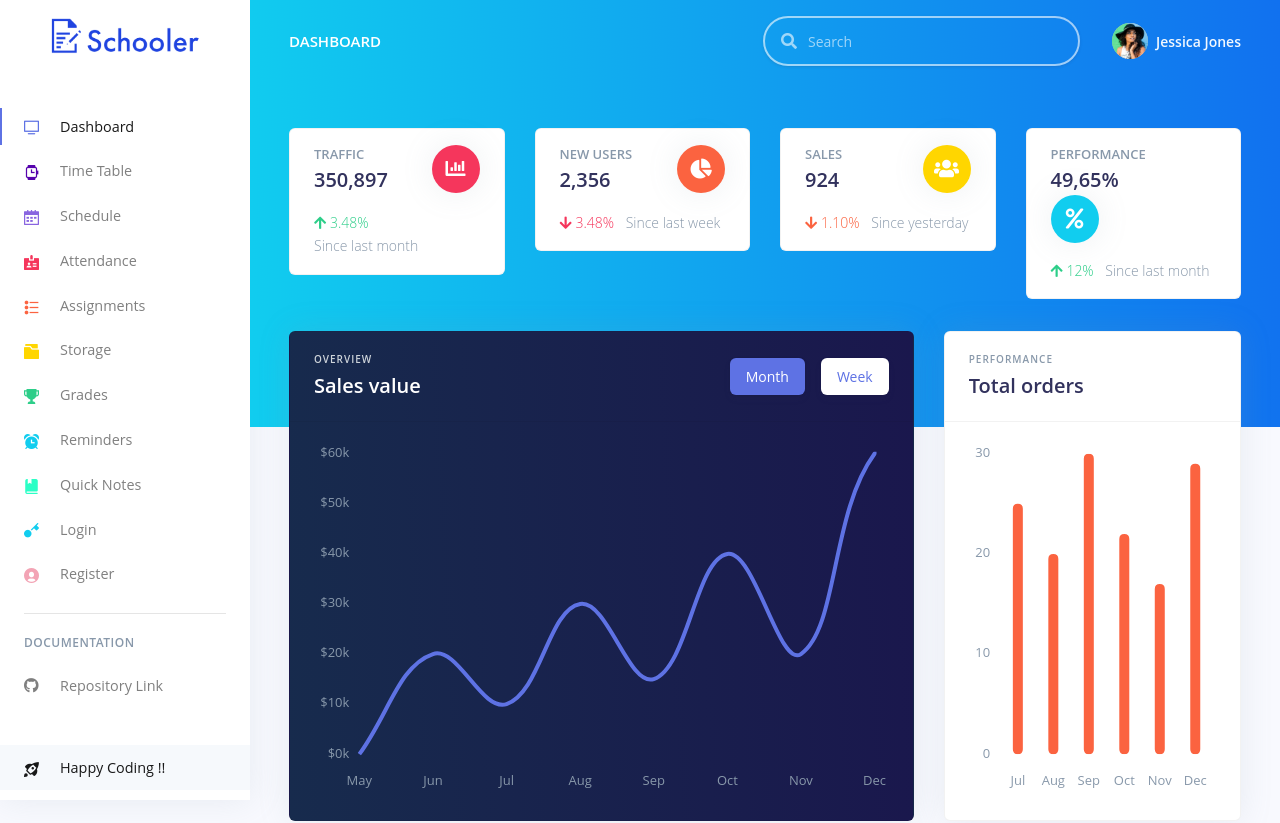
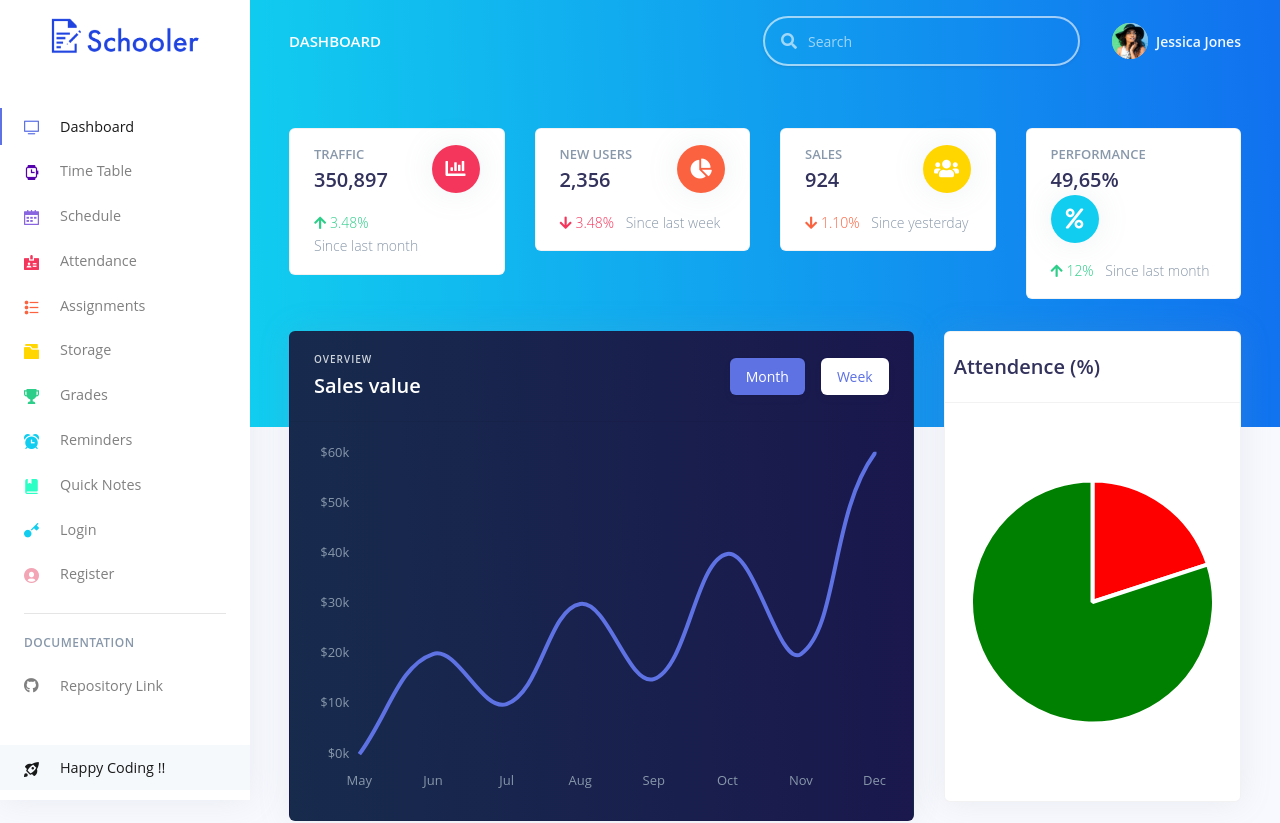
Before and after one commit to meet59patel/schooler, a React (Create React App) app: page /admin/index in a window 1280 px wide. Shown: the top 823 px of the page. Built offline with nearby package versions, Linux system fonts and the light colour scheme; sample sign-in values are in the browser's storage.

Commit message:
Attendence Chart

```diff
--- /dev/null
+++ b/src/components/Attendance/AttendanceCard.js
@@ -0,0 +1,38 @@
+import React, { Component } from "react";
+import { Pie } from "react-chartjs-2";
+import { Card, CardHeader, CardBody, Row } from "reactstrap";
+
+export default class AttendanceCard extends Component {
+  render() {
+    return (
+      <div>
+        <Card className="shadow">
+          <CardHeader className="bg-transparent">
+            <Row className="align-items-center">
+                <h2 className="mb-0">Attendence (%)</h2>
+            </Row>
+          </CardHeader>
+          <CardBody>
+            {/* Chart */}
+            <div className="chart">
+              <Pie data={attendence.data} />
+            </div>
+          </CardBody>
+        </Card>
+      </div>
+    );
+  }
+}
+
+// Change this by fetch data when backend api is created.
+let attendence = {
+    data: {
+      labels: ["Absent", "Present"],
+      datasets: [
+        {
+          data: [20, 80], // [absent, present]
+          backgroundColor: ["red", "green"]
+        }
+      ]
+    }
+}
--- a/src/views/Index.js
+++ b/src/views/Index.js
@@ -4,7 +4,7 @@ import classnames from "classnames";
 // javascipt plugin for creating charts
 import Chart from "chart.js";
 // react plugin used to create charts
-import { Line, Bar } from "react-chartjs-2";
+import { Line } from "react-chartjs-2";
 // reactstrap components
 
 import {
@@ -27,10 +27,10 @@ import {
   chartOptions,
   parseOptions,
   chartExample1,
-  chartExample2
 } from "../variables/charts.js";
 
 import Header from "../components/Headers/Header.js";
+import AttendanceCard from "../components/Attendance/AttendanceCard.js";
 
 class Index extends React.Component {
   constructor(props){
@@ -112,27 +112,7 @@ class Index extends React.Component {
               </Card>
             </Col>
             <Col xl="4">
-              <Card className="shadow">
-                <CardHeader className="bg-transparent">
-                  <Row className="align-items-center">
-                    <div className="col">
-                      <h6 className="text-uppercase text-muted ls-1 mb-1">
-                        Performance
-                      </h6>
-                      <h2 className="mb-0">Total orders</h2>
-                    </div>
-                  </Row>
-                </CardHeader>
-                <CardBody>
-                  {/* Chart */}
-                  <div className="chart">
-                    <Bar
-                      data={chartExample2.data}
-                      options={chartExample2.options}
-                    />
-                  </div>
-                </CardBody>
-              </Card>
+              <AttendanceCard/>
             </Col>
           </Row>
           <Row className="mt-5">
```
